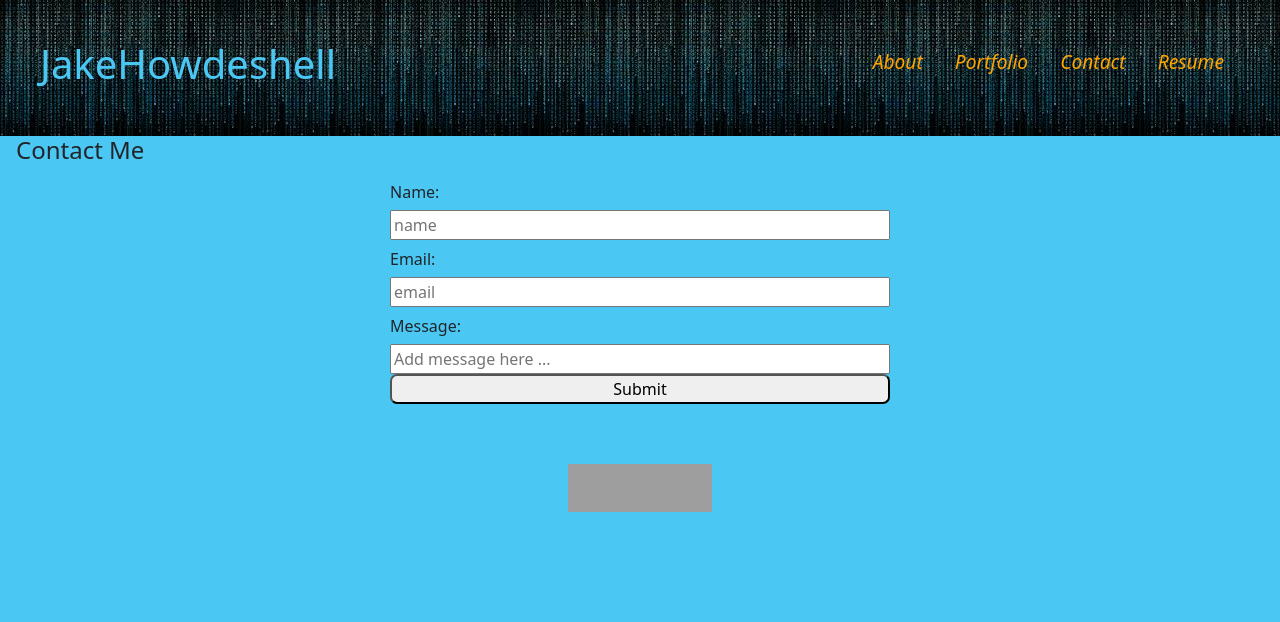
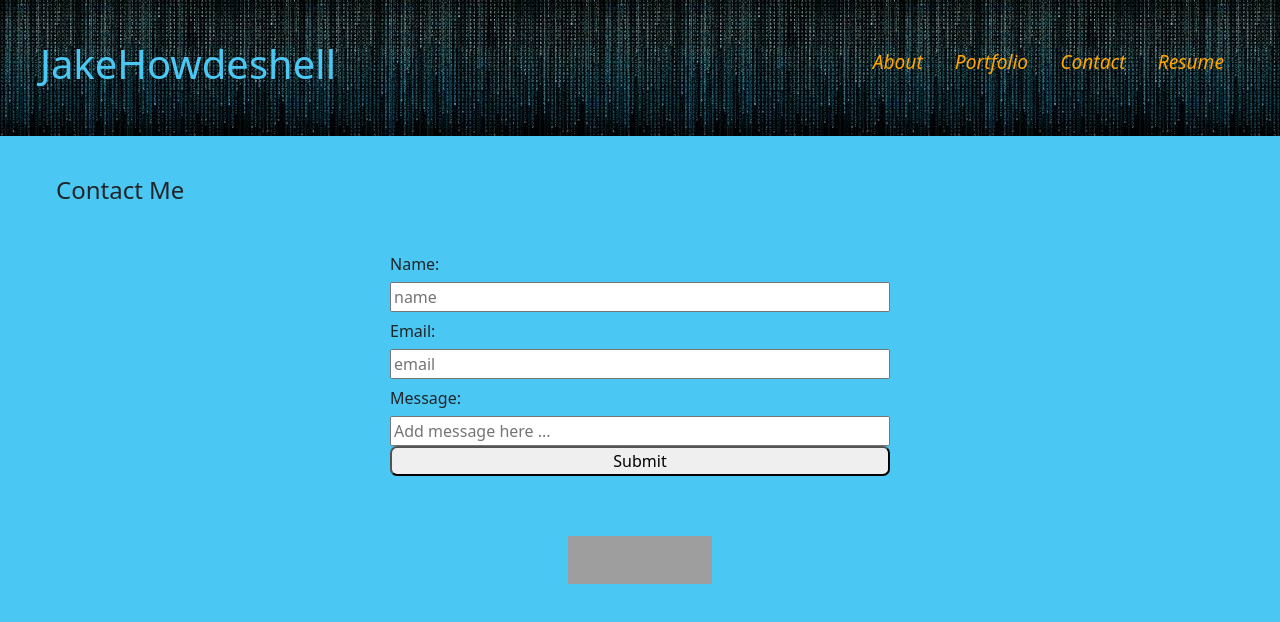
Before and after one commit to JakeHowdeshell/react-portfolio, a React (Vite) app: page /Contact in a window 1280 px wide. Shown: the top 622 px of the page. Built offline with nearby package versions, Linux system fonts and the light colour scheme; grey boxes are pictures that could not be loaded.

Commit message:
added a class name for styling

```diff
--- a/src/pages/ContactPage.jsx
+++ b/src/pages/ContactPage.jsx
@@ -4,7 +4,7 @@ import Form from '../components/Form';
 export default function Contact() {
   return (
     <div>
-      <h4>Contact Me</h4>
+      <h4 className="page-title">Contact Me</h4>
       <Form />
     </div>
   );
```
